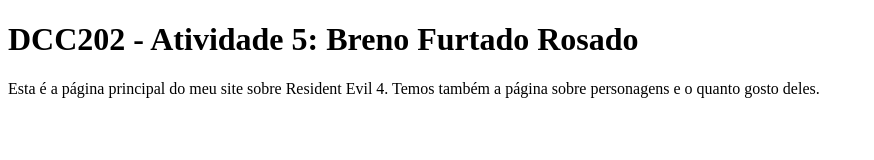
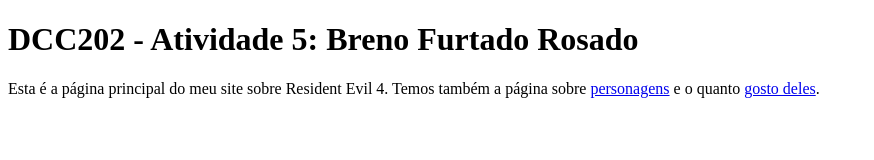
Before and after one commit to ufjf-dcc202/ufjf-dcc202-2023-3-a-atv5-C9BrenoFR, a website: page index.html in a window 1280 px wide. Shown: the whole page, without its empty margins (0-874 px from the left). Drawn offline with Linux system fonts and the light colour scheme.

Commit message:
adicionou dois links ao paragrafo da main

```diff
--- a/index.html
+++ b/index.html
@@ -8,7 +8,7 @@
 <body>
     <main>
         <h1>DCC202 - Atividade 5: Breno Furtado Rosado</h1>
-        <p>Esta é a página principal do meu site sobre Resident Evil 4. Temos também a página sobre personagens e o quanto gosto deles.</p>
+        <p>Esta é a página principal do meu site sobre Resident Evil 4. Temos também a página sobre <a href="personagens.html">personagens</a> e o quanto <a href="preferencias.html">gosto deles</a>.</p>
     </main>
 </body>
 </html>
```
